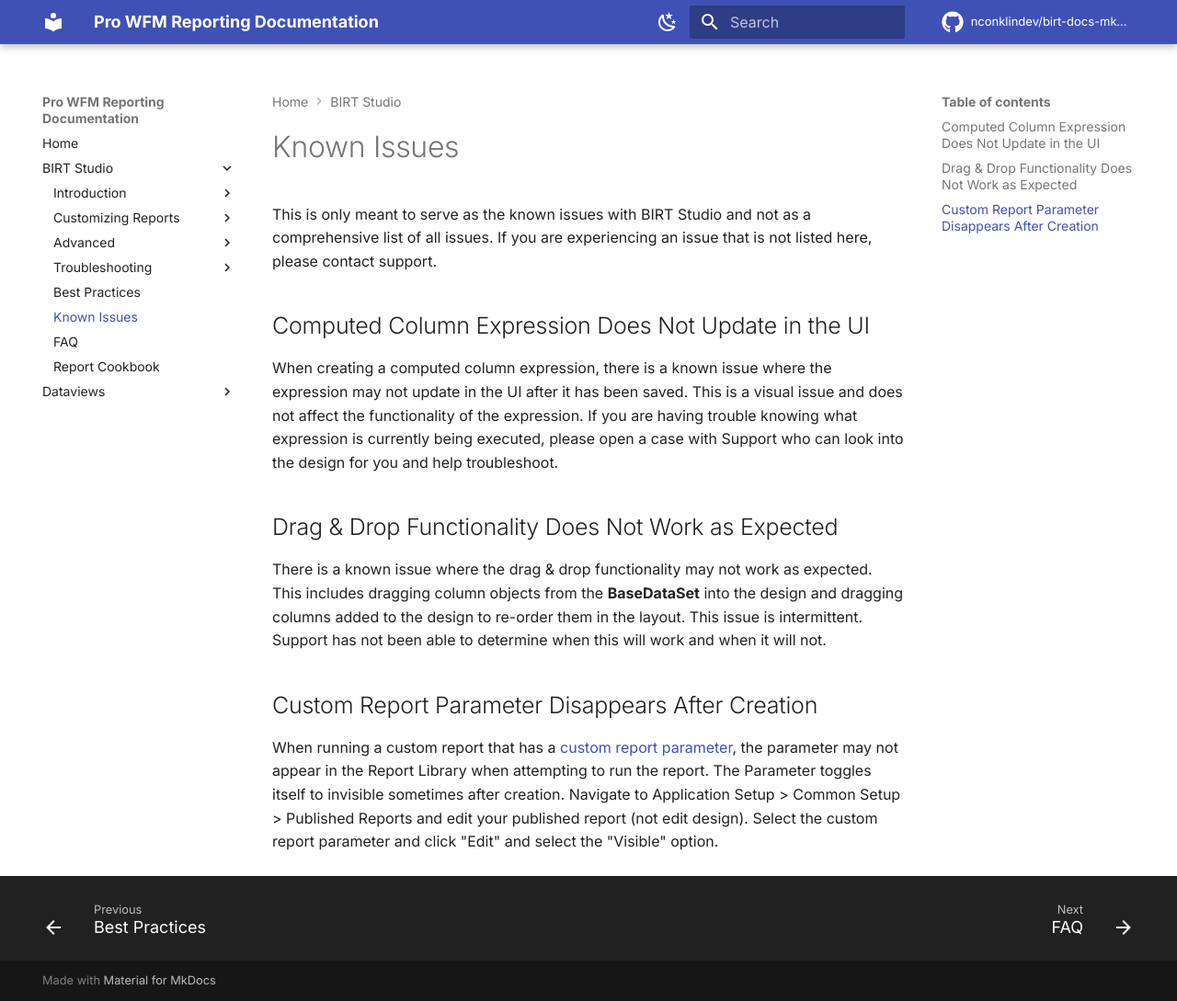
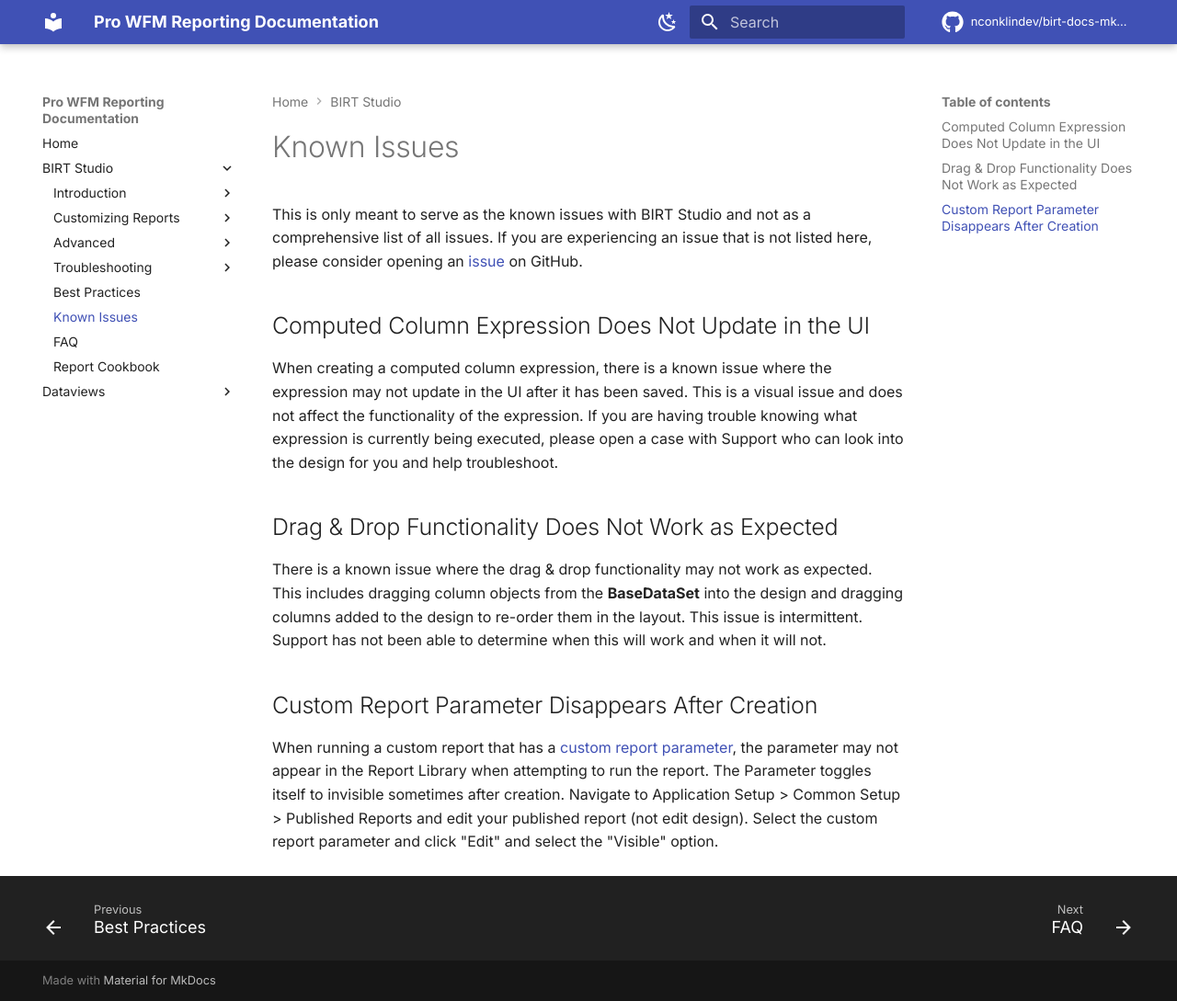
Before and after one commit to nconklindev/birt-docs-mkdocs, an MkDocs documentation site: the page built from docs/birt-studio/known-issues.md, in a window 1280 px wide and 1089 px high. Shown: the whole window at 92% size. Built offline with MkDocs 1.6.1 and Material for MkDocs 9.7.7, drawn with Linux system fonts in a browser that asks for light colours; comment, search, counter and statistics services are not loaded.

Commit message:
Update BIRT Studio known issues: add GitHub issue link, fix broken link in custom report parameters section

```diff
--- a/docs/birt-studio/known-issues.md
+++ b/docs/birt-studio/known-issues.md
@@ -4,7 +4,8 @@ editUrl: false
 ---
 
 This is only meant to serve as the known issues with BIRT Studio and not as a comprehensive list of all issues. If you
-are experiencing an issue that is not listed here, please contact support.
+are experiencing an issue that is not listed here, please consider opening
+an [issue](https://github.com/nconklindev/birt-docs-mkdocs/issues/new) on GitHub.
 
 ## Computed Column Expression Does Not Update in the UI
 
@@ -21,7 +22,7 @@ layout. This issue is intermittent. Support has not been able to determine when
 
 ## Custom Report Parameter Disappears After Creation
 
-When running a custom report that has a [custom report parameter](/docs/birt-studio/advanced/custom-report-parameters),
+When running a custom report that has a [custom report parameter](/docs/birt-studio/advanced/custom-report-parameters.md),
 the parameter may not appear in the Report Library when attempting to run the report. The Parameter toggles itself to
 invisible sometimes after creation. Navigate to Application Setup > Common Setup > Published Reports and edit your
 published report (not edit design). Select the custom report parameter and click "Edit" and select the "Visible" option.
```
